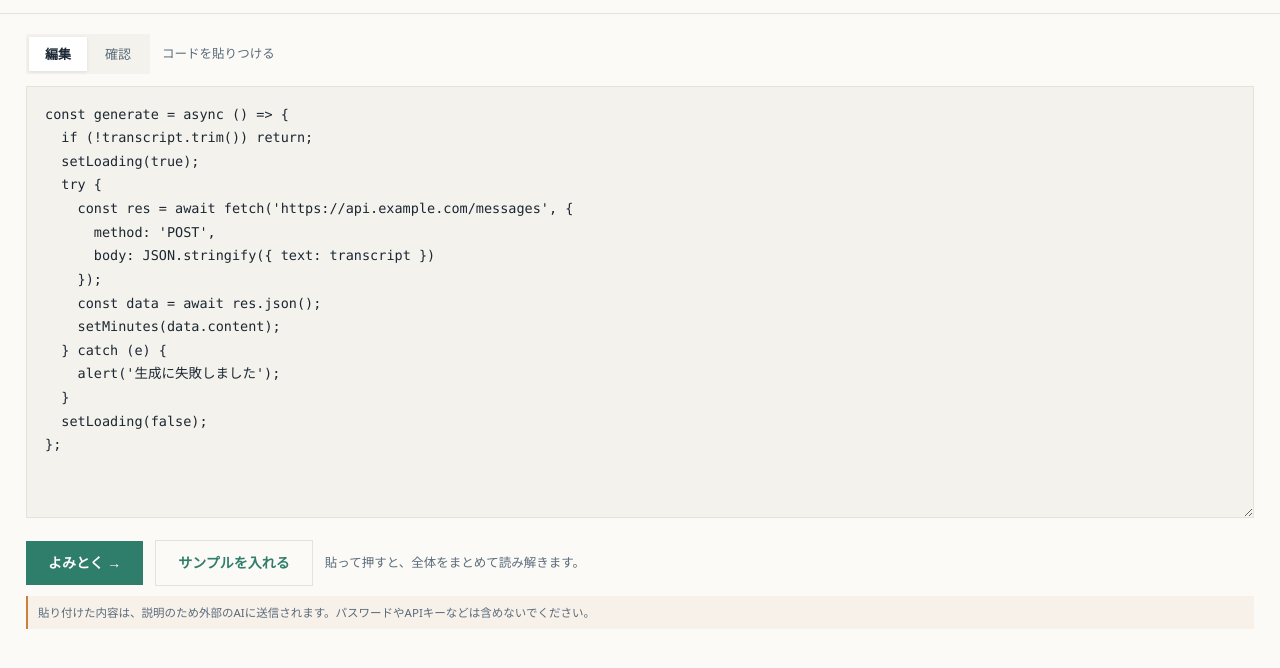
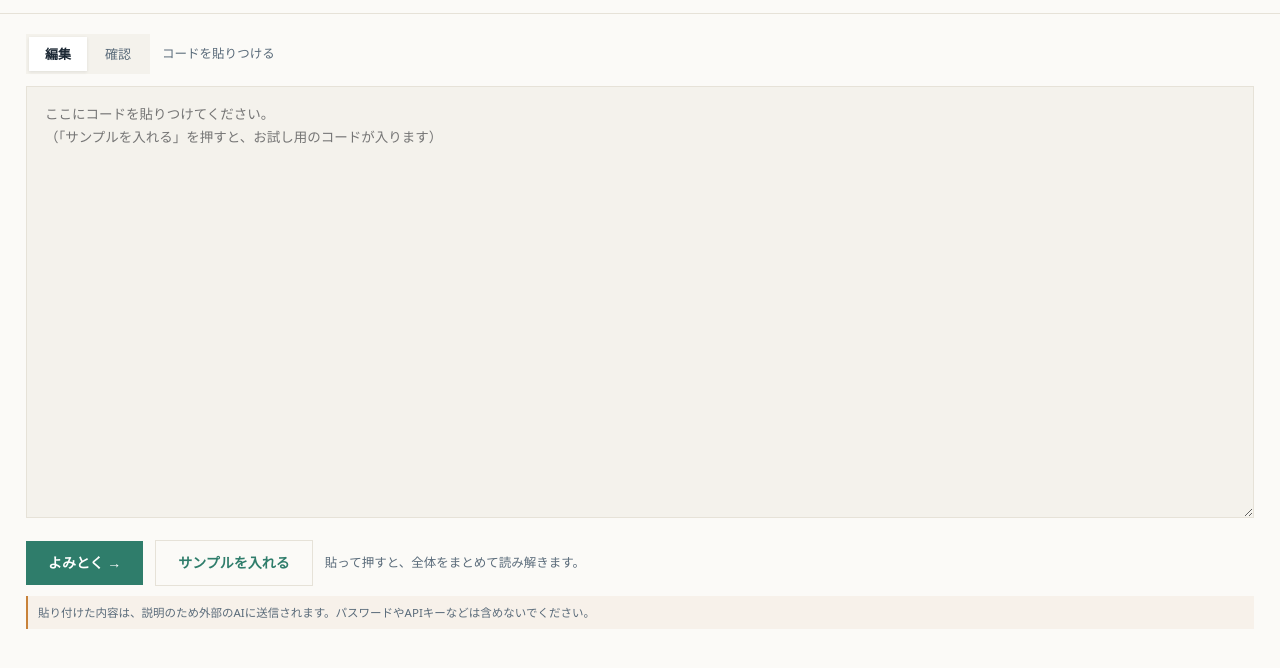
Before and after one commit to ryushin0306jp-alt/yomitoki, a website: page public/index.html in a window 1280 px wide. Shown: the part 68-736 px from the top of the page. Drawn offline with Linux system fonts and the light colour scheme.

Commit message:
Update index.html

```diff
--- a/public/index.html
+++ b/public/index.html
@@ -94,7 +94,7 @@
     </div>
   </div>
   <div id="editPane">
-    <textarea class="code" id="codeInput" spellcheck="false"></textarea>
+    <textarea class="code" id="codeInput" spellcheck="false" placeholder="ここにコードを貼りつけてください。&#10;（「サンプルを入れる」を押すと、お試し用のコードが入ります）"></textarea>
     <div class="go">
       <button class="btn" id="readBtn">よみとく →</button>
       <button class="btn ghost" id="sampleBtn">サンプルを入れる</button>
@@ -146,7 +146,6 @@ let lines=[],chunks=[],mode='edit',tipTimer=null,token=0;
 // 先読みキャッシュ：full呼び出しで一括で埋まる
 let lineCache={},wordCache={};
 const $=id=>document.getElementById(id);
-$('codeInput').value=SAMPLE;
 
 $('sampleBtn').addEventListener('click',()=>{$('codeInput').value=SAMPLE;});
 $('seg').addEventListener('click',e=>{const b=e.target.closest('button');if(b)setMode(b.dataset.mode);});
```
